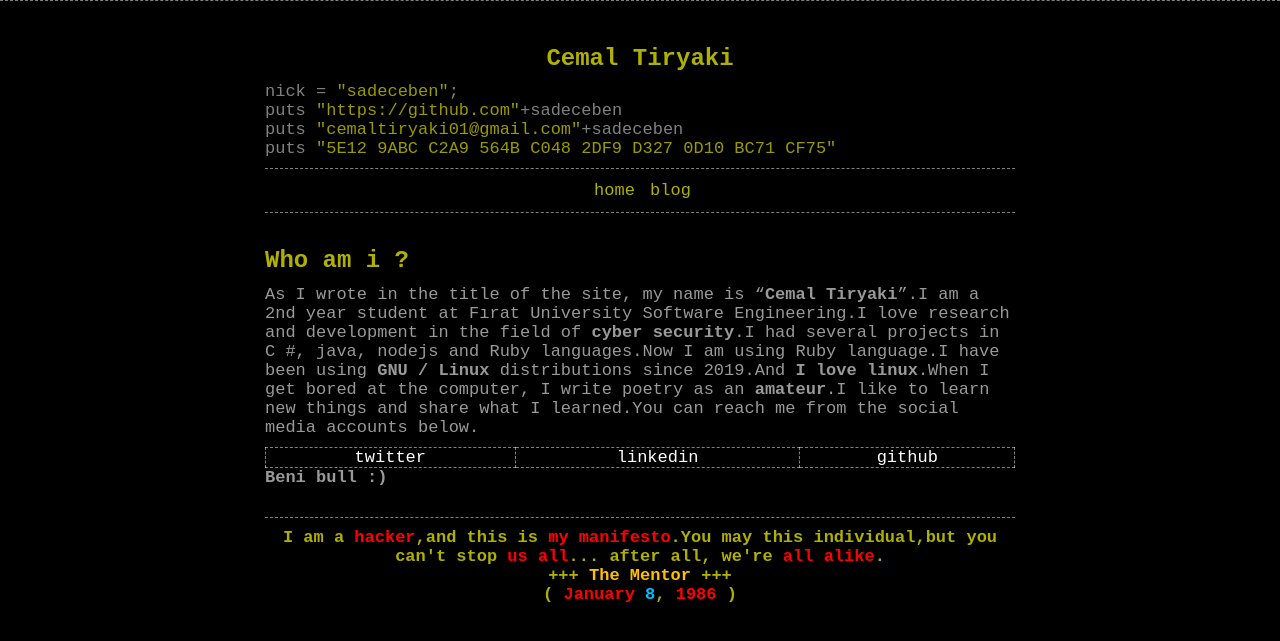
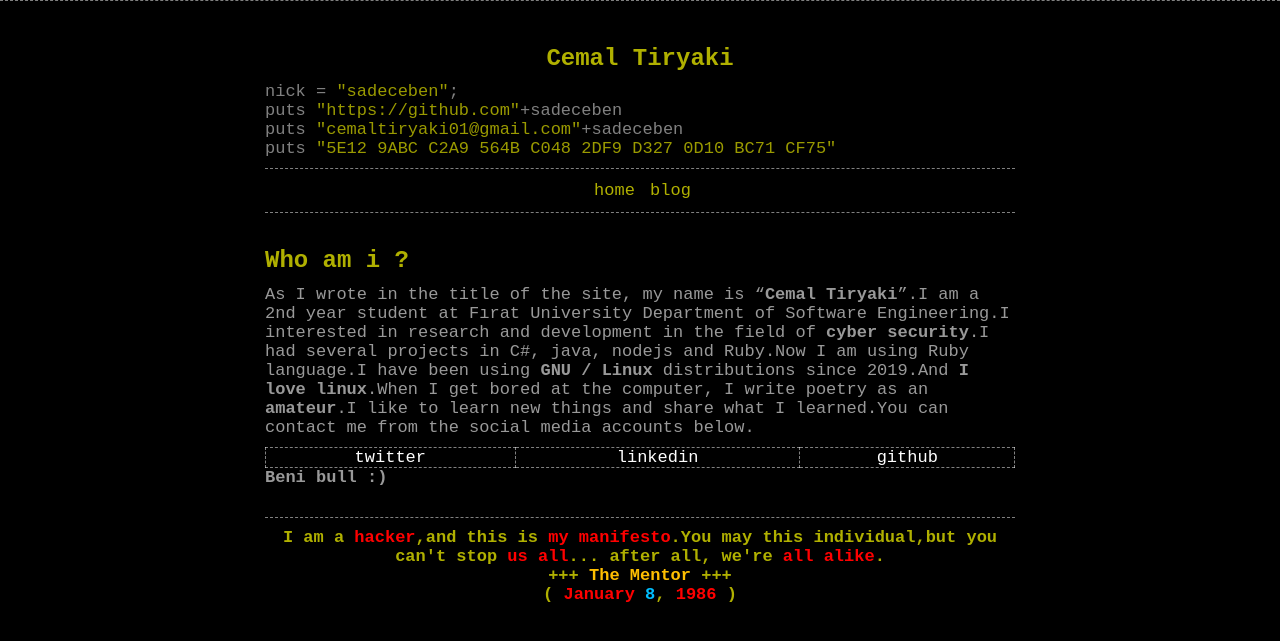
Before and after one commit to sadeceben/sadeceben.github.io, a Jekyll site: the page built from index.md, in a window 1280 px wide. Shown: the top 641 px of the page. Built offline with Jekyll 4.4.1, drawn with Linux system fonts in a browser that asks for light colours; our own code applies the rules of GitHub Pages for plain Markdown files.

Commit message:
Update index.md

```diff
--- a/index.md
+++ b/index.md
@@ -3,7 +3,7 @@ layout: content
 ---
 
 # Who am i ?
-As I wrote in the title of the site, my name is “**Cemal Tiryaki**”.I am a 2nd year student at Fırat University Software Engineering.I love research and development in the field of **cyber security**.I had several projects in C #, java, nodejs and Ruby languages.Now I am using Ruby language.I have been using **GNU / Linux** distributions since 2019.And **I love linux**.When I get bored at the computer, I write poetry as an **amateur**.I like to learn new things and share what I learned.You can reach me from the social media accounts below.
+As I wrote in the title of the site, my name is “**Cemal Tiryaki**”.I am a 2nd year student at Fırat University Department of Software Engineering.I interested in research and development in the field of **cyber security**.I had several projects in C#, java, nodejs and Ruby.Now I am using Ruby language.I have been using **GNU / Linux** distributions since 2019.And **I love linux**.When I get bored at the computer, I write poetry as an **amateur**.I like to learn new things and share what I learned.You can contact me from the social media accounts below.
 
 [twitter](https://twitter.com/cmltryk) | [linkedin](https://www.linkedin.com/in/cemal-tiryaki-b1b376197/) | [github](https://github.com/sadeceben)
 
```
